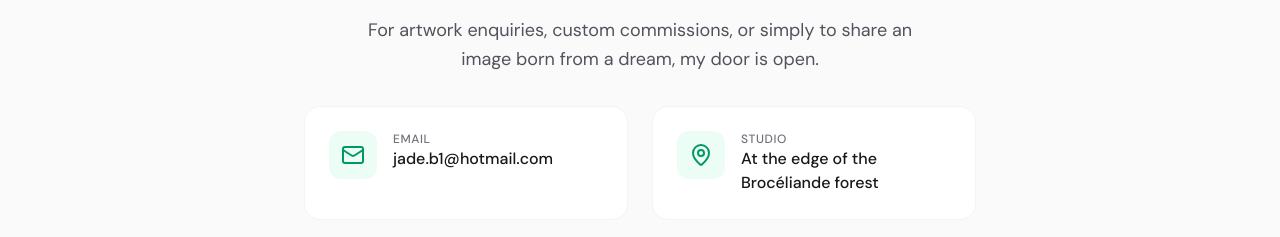
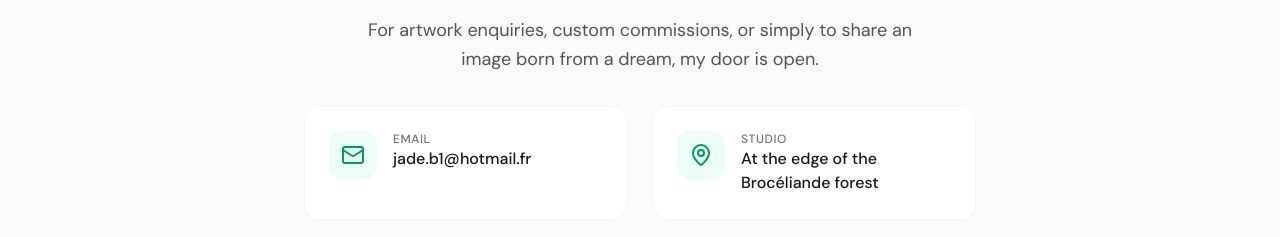
Before and after one commit to dbruyere28/jadecommelecailloux, a Next.js app: page / in a window 1280 px wide. Shown: the part 2928-3165 px from the top of the page. Built offline with nearby package versions, Linux system fonts and the light colour scheme; no server answers; the database is empty.

Commit message:
mailto fix

```diff
--- a/src/components/Contact.tsx
+++ b/src/components/Contact.tsx
@@ -63,7 +63,7 @@ export function Contact() {
 
           <div className="grid grid-cols-1 sm:grid-cols-2 gap-4 sm:gap-6 w-full max-w-2xl mx-auto">
             <a
-              href="mailto:jade.b1@hotmail.com"
+              href="mailto:jade.b1@hotmail.fr"
               className="group min-w-0 flex items-start gap-3 sm:gap-4 p-4 sm:p-6 bg-white dark:bg-zinc-800 rounded-2xl border border-zinc-100 dark:border-zinc-700 hover:border-emerald-200 dark:hover:border-emerald-800 transition-all text-left"
             >
               <div className="p-3 bg-emerald-50 dark:bg-emerald-900/20 rounded-xl text-emerald-600 dark:text-emerald-400 group-hover:scale-110 transition-transform flex-shrink-0">
@@ -71,7 +71,7 @@ export function Contact() {
               </div>
               <div className="min-w-0">
                 <p className="text-xs font-medium uppercase tracking-wider text-zinc-500 dark:text-zinc-400">{t('contact.email')}</p>
-                <p className="text-sm sm:text-base text-zinc-900 dark:text-white font-medium break-all">jade.b1@hotmail.com</p>
+                <p className="text-sm sm:text-base text-zinc-900 dark:text-white font-medium break-all">jade.b1@hotmail.fr</p>
               </div>
             </a>
 
```
